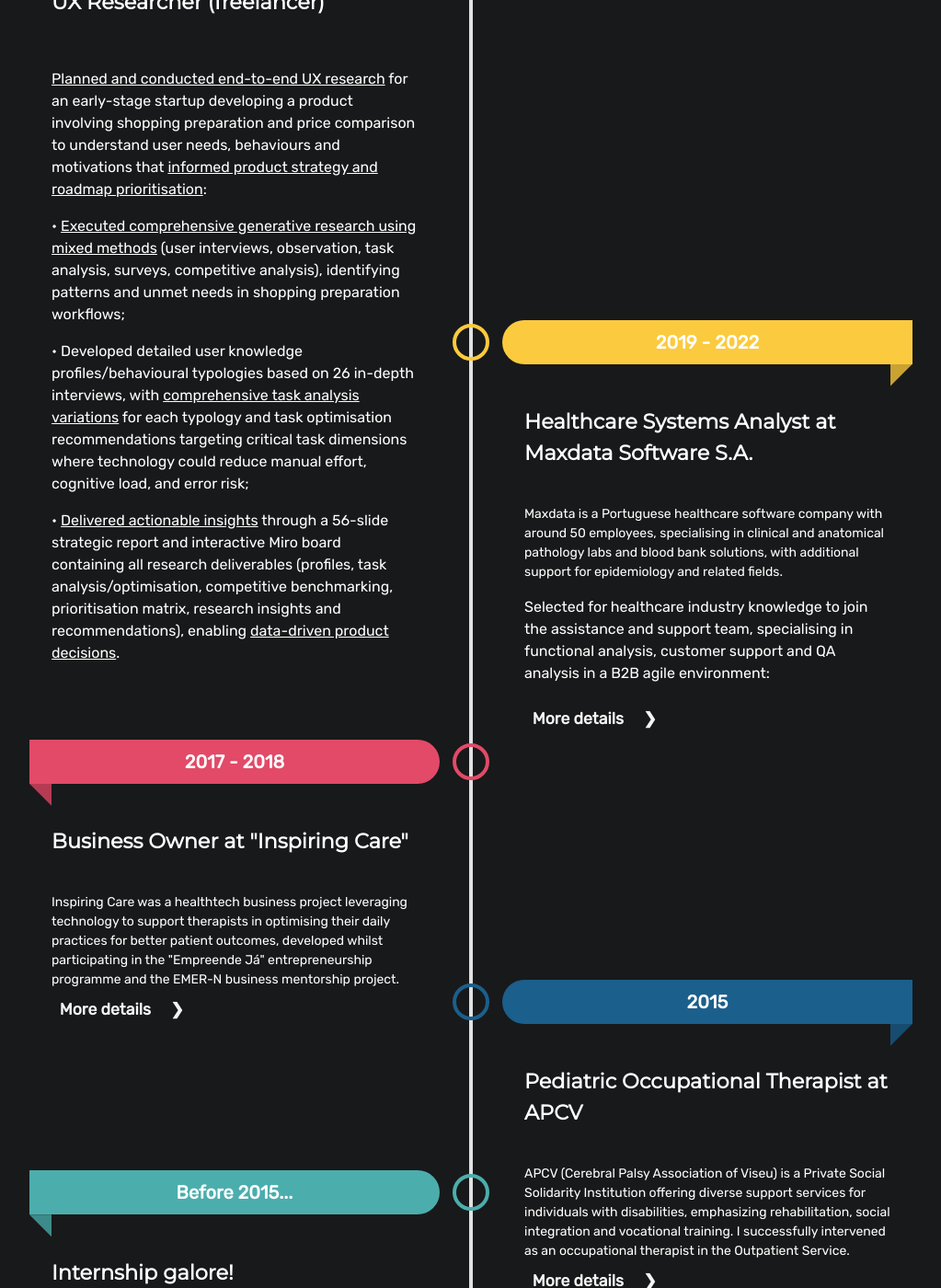
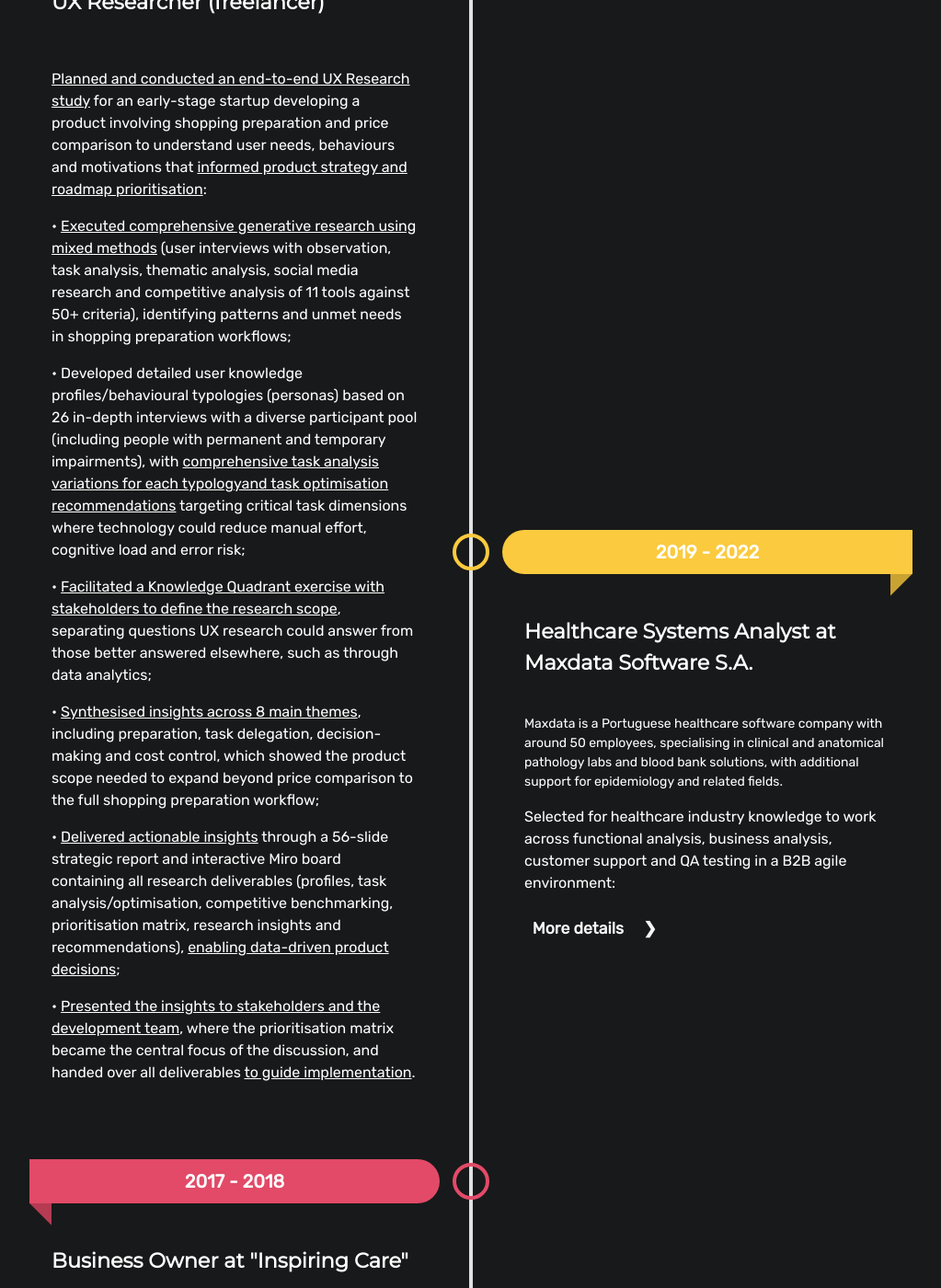
Before and after one commit to analuciacoimbra/analuciacoimbra.github.io, a Jekyll site: the page built from resume.html, in a window 1280 px wide and 1400 px high, scrolled down 348 px. Shown: the whole window at 92% size, without its empty margins (148-1171 px from the left). Built offline with Jekyll 4.4.1, drawn with Linux system fonts in a browser that asks for light colours.

Commit message:
Update resume.html

```diff
--- a/resume.html
+++ b/resume.html
@@ -12,32 +12,58 @@ layout: default
       <div class="title"><h3>UX Researcher (freelancer)</h3></div>
       <div class="descr">
         <p>
-          <u>Planned and conducted end-to-end UX research</u> for an early-stage
-          startup developing a product involving shopping preparation and price
-          comparison to understand user needs, behaviours and motivations that
+          <u>Planned and conducted an end-to-end UX Research study</u> for an
+          early-stage startup developing a product involving shopping
+          preparation and price comparison to understand user needs, behaviours
+          and motivations that
           <u>informed product strategy and roadmap prioritisation</u>:
         </p>
         <p>
           •
           <u>Executed comprehensive generative research using mixed methods</u>
-          (user interviews, observation, task analysis, surveys, competitive
-          analysis), identifying patterns and unmet needs in shopping
+          (user interviews with observation, task analysis, thematic analysis,
+          social media research and competitive analysis of 11 tools against 50+
+          criteria), identifying patterns and unmet needs in shopping
           preparation workflows;
         </p>
         <p>
           • Developed detailed user knowledge profiles/behavioural typologies
-          based on 26 in-depth interviews, with
-          <u>comprehensive task analysis variations</u> for each typology and
-          task optimisation recommendations targeting critical task dimensions
-          where technology could reduce manual effort, cognitive load, and error
-          risk;
+          (personas) based on 26 in-depth interviews with a diverse participant
+          pool (including people with permanent and temporary impairments), with
+          <u
+            >comprehensive task analysis variations for each typologyand task
+            optimisation recommendations</u
+          >
+          targeting critical task dimensions where technology could reduce
+          manual effort, cognitive load and error risk;
+        </p>
+        <p>
+          •
+          <u
+            >Facilitated a Knowledge Quadrant exercise with stakeholders to
+            define the research scope</u
+          >, separating questions UX research could answer from those better
+          answered elsewhere, such as through data analytics;
+        </p>
+        <p>
+          • <u>Synthesised insights across 8 main themes</u>, including
+          preparation, task delegation, decision-making and cost control, which
+          showed the product scope needed to expand beyond price comparison to
+          the full shopping preparation workflow;
         </p>
         <p>
           • <u>Delivered actionable insights</u> through a 56-slide strategic
           report and interactive Miro board containing all research deliverables
           (profiles, task analysis/optimisation, competitive benchmarking,
           prioritisation matrix, research insights and recommendations),
-          enabling <u>data-driven product decisions</u>.
+          <u>enabling data-driven product decisions</u>;
+        </p>
+        <p>
+          •
+          <u>Presented the insights to stakeholders and the development team</u
+          >, where the prioritisation matrix became the central focus of the
+          discussion, and handed over all deliverables
+          <u>to guide implementation</u>.
         </p>
       </div>
     </li>
@@ -55,9 +81,9 @@ layout: default
         </p>
 
         <p>
-          Selected for healthcare industry knowledge to join the assistance and
-          support team, specialising in functional analysis, customer support
-          and QA analysis in a B2B agile environment:
+          Selected for healthcare industry knowledge to work across functional
+          analysis, business analysis, customer support and QA testing in a B2B
+          agile environment:
         </p>
         <div class="tabs">
           <div class="tab">
@@ -68,50 +94,61 @@ layout: default
                 <li>
                   •
                   <u
-                    >Implemented and maintained laboratory software solutions
-                    for 1200+ healthcare professionals across 6+
-                    organisations</u
-                  >, collaborating with physicians, nurses and lab technicians
-                  to understand evolving clinical workflows and translate needs
-                  into effective system configurations;
+                    >Implemented, maintained and continuously improved
+                    laboratory software for 1200+ healthcare professionals
+                    across 6+ organisations</u
+                  >as their needs evolved, leading on-site implementation work
+                  independently, including integrations with third-party apps;
                 </li>
                 <li>
                   • <u>Bridged user needs with technical capabilities</u> by
-                  gathering stakeholder requirements and creating comprehensive
-                  documentation, while working with development teams to design
-                  solutions that matched real-world healthcare workflows;
-                </li>
-                <li>
-                  • Performed <u>comprehensive manual testing</u> (functional,
-                  regression, exploratory, integration, and acceptance tests) on
-                  software and third-party integrations,
-                  <u
-                    >evaluating both technical functionality and usability from
-                    the perspective of different clinical user types</u
-                  >;
+                  gathering stakeholder requirements and writing user stories
+                  and use cases, while working with development teams to define
+                  how features should work so they matched real-world healthcare
+                  workflows;
                 </li>
                 <li>
                   •
-                  <u>Identified and resolved critical user pain points</u>
-                  through systematic support ticket analysis, by mapping
-                  recurring issues to specific workflow mismatches between user
-                  expectations and system design and creating FAQ documentation
-                  that consistently ranked as the top-viewed client resources,
-                  reducing repetitive support tickets;
-                </li>
-                <li>
-                  • Conducted formal and informal
-                  <u>user training sessions for customers and team members</u>,
-                  enhancing their understanding and effective use of the
-                  software across diverse healthcare contexts;
+                  <u>Tested software and integrations</u> (functional,
+                  regression, exploratory, integration and acceptance) from the
+                  perspective of each clinical user type, reporting usability
+                  issues (confusing flows, extra clicks) and bugs with suggested
+                  improvements that developers usually acted on;
                 </li>
                 <li>
                   •
                   <u
-                    >Drafted and reviewed 20+ technical documents from both
-                    technical and end-user perspectives</u
+                    >Analysed recurring support tickets to identify user pain
+                    points</u
+                  >, raising real issues with the developers and mitigating
+                  mismatches between users’ mental models and the system’s
+                  design through FAQs that consistently ranked at the top of the
+                  most-viewed client resources and reduced repeat tickets;
+                </li>
+                <li>
+                  •
+                  <u
+                    >Collaborated with physicians, nurses, lab technicians and
+                    IT teams on-site and remotely</u
+                  >, observing how each team actually worked and adapting
+                  configurations to fit, including users moving from an older
+                  system to a very different one;
+                </li>
+                <li>
+                  •
+                  <u
+                    >Trained customers and team members, tailoring sessions to
+                    each organisation’s roles and workflows</u
+                  >, so clinicians and administrative staff could use the
+                  software effectively;
+                </li>
+                <li>
+                  •
+                  <u
+                    >Drafted and reviewed 20+ user manuals and technical
+                    documents from both technical and end-user perspectives</u
                   >
-                  on new features, configurations, and software modules.
+                  on new features, configurations and software modules.
                 </li>
               </ul>
             </div>
@@ -149,15 +186,19 @@ layout: default
                 <li>
                   •
                   <u
-                    >Conducted generative research to understand therapist
-                    needs, behaviours and motivations</u
+                    >Planned and conducted generative research from research
+                    questions to synthesis and deliverables, to understand
+                    therapist needs, behaviours and motivations</u
                   >
-                  through user interviews, field research, focus groups and
-                  competitive analysis, identifying critical insights about
-                  workflows, pain points, and collaboration needs, including
-                  challenges around mobility, digitalisation and
-                  multidisciplinary teamwork that informed product strategy and
-                  business decisions;
+                  through interviews with 11 therapists across four
+                  specialisations (occupational therapy, physical therapy,
+                  speech and language therapy and psychology), field research in
+                  their workplaces, two focus groups with multidisciplinary
+                  teams and a competitive analysis of 10+ software solutions,
+                  identifying critical insights about workflows, pain points and
+                  collaboration needs, including challenges around mobility,
+                  digitalisation and multidisciplinary teamwork
+                  <u>that informed product strategy and business decisions</u>;
                 </li>
                 <li>
                   • <u>Developed a comprehensive business plan</u>, including
@@ -169,8 +210,8 @@ layout: default
                 <li>
                   • Delivered research insights and business strategy to
                   business angels through compelling presentations with data
-                  visualisations that <u>demonstrated product-market fit</u> and
-                  business viability.
+                  visualisations that supported the case for
+                  <u>product-market fit and business viability</u>.
                 </li>
               </ul>
             </div>
@@ -199,37 +240,40 @@ layout: default
                   • Applied the Occupational Therapy process (interview,
                   assessment, intervention, reassessment) with children, teens,
                   and young adults in various therapeutic contexts, including
-                  therapeutic riding and sensory integration rooms, ensuring
-                  personalized care for each individual;
+                  therapeutic riding, sensory integration rooms, snoezelen and
+                  assistive technology, ensuring personalised care for each
+                  individual
                 </li>
                 <li>
-                  • Successfully followed up with over 10 children and young
-                  adults weekly, addressing their diverse intervention needs to
-                  ensure effective therapy outcomes;
+                  • Applied activity and task analysis during assessment and
+                  intervention to understand how each client performed daily
+                  activities, where difficulties arose and how activities or
+                  environments could be adapted to their abilities;
+                </li>
+                <li>
+                  • Successfully followed up with +10 children and young adults
+                  weekly, addressing their diverse intervention needs;
                 </li>
                 <li>
                   • Created individual therapeutic plans for all clients and
                   conducted post-session therapeutic monitoring using clinical
-                  management software to enhance treatment effectiveness and
-                  client engagement;
+                  management software;
                 </li>
                 <li>
-                  • Established short, medium, and long-term therapeutic
+                  • Established short, medium and long-term therapeutic
                   objectives in collaboration with clients and/or their
                   families, considering their needs and motivations, to ensure
                   holistic care and engagement throughout the therapy process;
                 </li>
                 <li>
                   • Improved the quality of life and occupational performance of
-                  all clients and their families after intervention as an
-                  occupational therapist, resulting in enhanced daily living
-                  skills and independence through personalized strategies;
+                  clients and their families through personalised strategies,
+                  supporting their daily living skills and independence;
                 </li>
                 <li>
                   • Suggested activities for the assistive technologies room
                   using the GRID II software to achieve the proposed therapeutic
-                  objectives, fostering engagement and skill development for
-                  clients;
+                  objectives;
                 </li>
                 <li>
                   • Developed innovative therapeutic activities incorporating
```
Also changed, not shown: other parts of resume.html (+1 -2 lines).
